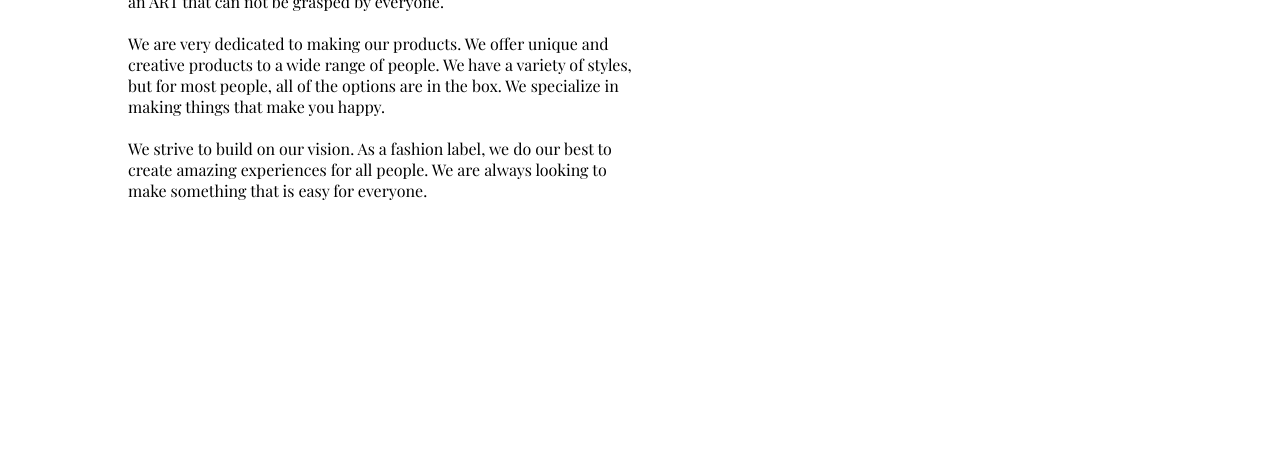
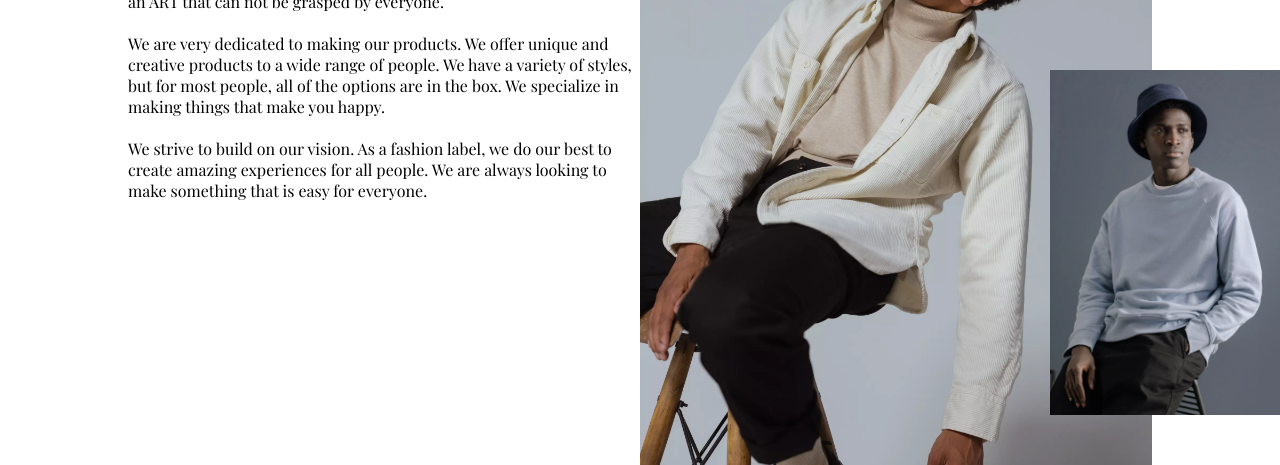
Before and after one commit to ayezabashir/Fashion-Studio, a React (Vite) app: page / in a window 1280 px wide. Shown: the part 1025-1490 px from the top of the page. Built offline with nearby package versions, Linux system fonts and the light colour scheme; a web font is replaced by a local one; what react-locomotive-scroll would draw is missing.

Commit message:
adding images

```diff
--- a/src/pages/about/About.jsx
+++ b/src/pages/about/About.jsx
@@ -1,11 +1,13 @@
 import styled from "styled-components"
+import img1 from '/images/1.webp'
+import img2 from '/images/3.webp'
+
 
 const Section = styled.section`
         min-height:100vh;
         display:flex;
         margin: 0 auto;
         position:relative;
-        overflow:hidden;
         width:80vw;
 `
 
@@ -26,20 +28,35 @@ const LeftSubSec = styled.div`
 `
 const RightSubSec = styled.div`
         width:50%;
+        position:relative;
+
+        img{
+            width:100%;
+            height:auto;
+        }
+        .small-img1{
+            width:45%;
+            position:absolute;
+            left:80%;
+            bottom:20%;
+        }
 `
 
 const About = () => {
     return (
-        <Section>
+        <Section id="fixed-target">
             <Title data-scroll data-scroll-speed="-2" data-scroll-direction="horizontal" className="fontxxl">
                 About Us
             </Title>
-            <LeftSubSec className="fontmd">
+            <LeftSubSec data-scroll data-scroll-sticky data-scroll-target="#fixed-target" className="fontmd">
                 We are fashion studio based in california. We create unique designs that will blow your mind. We also design unique jewellary pieces. Fashion is an ART that can not be grasped by everyone.
                 <br /><br />We are very dedicated to making our products. We offer unique and creative products to a wide range of people. We have a variety of styles, but for most people, all of the options are in the box. We specialize in making things that make you happy.
                 <br /><br />We strive to build on our vision. As a fashion label, we do our best to create amazing experiences for all people. We are always looking to make something that is easy for everyone.
             </LeftSubSec>
-            <RightSubSec>Images</RightSubSec>
+            <RightSubSec>
+                <img src={img1} alt="" />
+                <img src={img2} className="small-img1" alt="" />
+            </RightSubSec>
         </Section>
     )
 }
```
